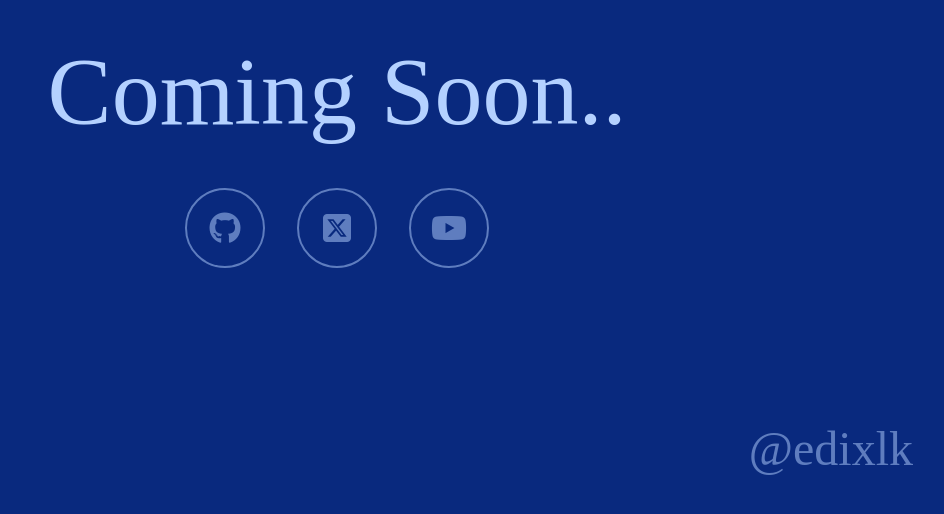
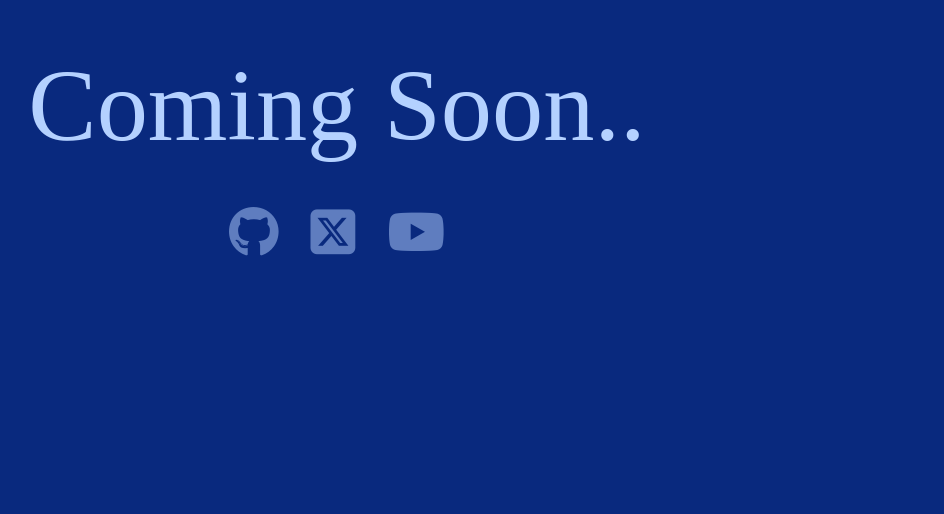
Before and after one commit to Edixlk/portfolio, a plain HTML site: page index.html in a window 1280 px wide. Shown: the part 244-758 px from the top of the page, without its empty margins (303-1247 px from the left). Drawn offline with Linux system fonts and the light colour scheme; a web font is replaced by a local one.

Commit message:
removed user handle, fixed issue for font size

```diff
--- a/index.html
+++ b/index.html
@@ -30,11 +30,9 @@
         </div>
 
 
-        <!--user-handle-->
+        <!--user-handle (REMOVED)-->
 
-        <div class="usr-handle" onclick="console.log('edixlk3');  alert('coming soon.')">
-            @edixlk
-        </div>
+
 
     </main>
 </body>
--- a/main.css
+++ b/main.css
@@ -2,7 +2,6 @@
   font-family: font1;
   src: url(./assets/fonts/Host_Grotesk/HostGrotesk-VariableFont_wght.ttf);
 }
-
 
 * {
   box-sizing: border-box;
@@ -24,12 +23,12 @@
   display: none;
 }
 
-
-
 body {
   background-color: var(--prim-blue);
   height: auto;
 }
+
+/* THIS IS TO CENTER ALL OF THE CONTENT */
 
 .container {
   height: 100dvh;
@@ -41,16 +40,17 @@ body {
   padding: 2em;
 }
 
-
+/* COMING SOON TEXT*/
 
 .container h1 {
   text-align: center;
   color: var(--white);
   line-height: 1em;
-font-size: 6rem;
+  font-size: clamp(4rem, 8vw, 8rem);
   font-weight: 500;
 }
 
+/* FOR SOCIAL MEDIA LINKS */
 
 .scl-media-links {
   width: 50%;
@@ -60,37 +60,17 @@ font-weight: 500;
   gap: 2em;
 }
 
-
-.scl-media-links a  {
+.scl-media-links a {
   border-radius: 50%;
   display: block;
-    width: 80px;
-    height: 80px;
   display: grid;
   place-content: center;
-    border: 2px solid var(--white);
   color: var(--white);
-    font-size: 2em;
+  font-size: clamp(2.5rem, 4vw, 4.5rem);
 
   opacity: 50%;
 }
 
-
 .scl-media-links a:hover {
   opacity: 100%;
 }
-
-
-.usr-handle {
-    position: absolute;
-    right: 5%;
-    bottom: 10%;
-    font-size: 3rem;
-    opacity: 50%;
-    color: var(--white);
-    cursor: pointer;
-}
-
-.usr-handle:hover {
-    opacity: 100%;
-}
```
Lines whose indentation alone changed are shown as unchanged.
